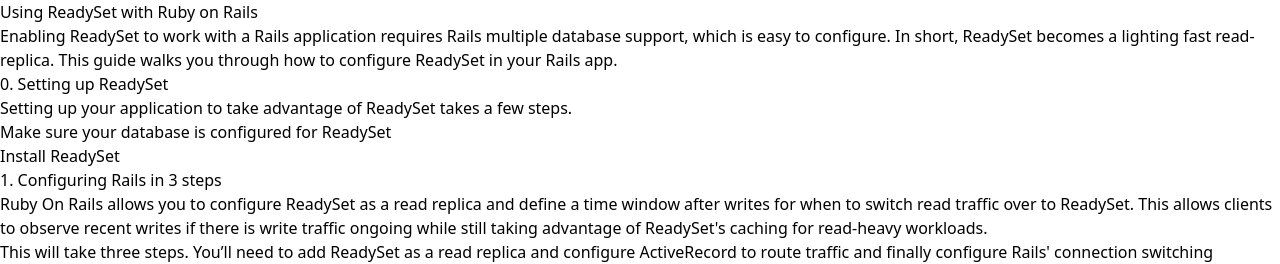
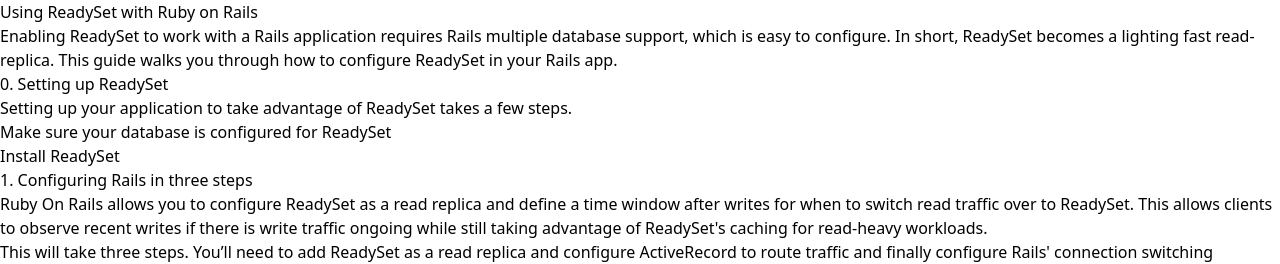
Before and after one commit to readysettech/docs-deprecated, a Next.js app: page /get-started/connect/connect-an-application-via-an-orm/ruby-on-rails-with-readyset in a window 1280 px wide. Shown: the top 264 px of the page. Built offline with nearby package versions, Linux system fonts and the light colour scheme.

Commit message:
3 -> three 2

```diff
--- a/pages/get-started/connect/connect-an-application-via-an-orm/ruby-on-rails-with-readyset.mdx
+++ b/pages/get-started/connect/connect-an-application-via-an-orm/ruby-on-rails-with-readyset.mdx
@@ -13,7 +13,7 @@
   1. [Make sure your database is configured for ReadySet](/get-started/configure-your-database)
   2. [Install ReadySet](/get-started/install-rs)
 
-## 1. Configuring Rails in 3 steps
+## 1. Configuring Rails in three steps
 
 [Ruby On Rails allows you to configure ReadySet](https://guides.rubyonrails.org/active_record_multiple_databases.html#activating-automatic-role-switching) as a read replica and define a time window after writes
 for when to switch read traffic over to ReadySet. This allows clients to observe recent writes if there is write
```
